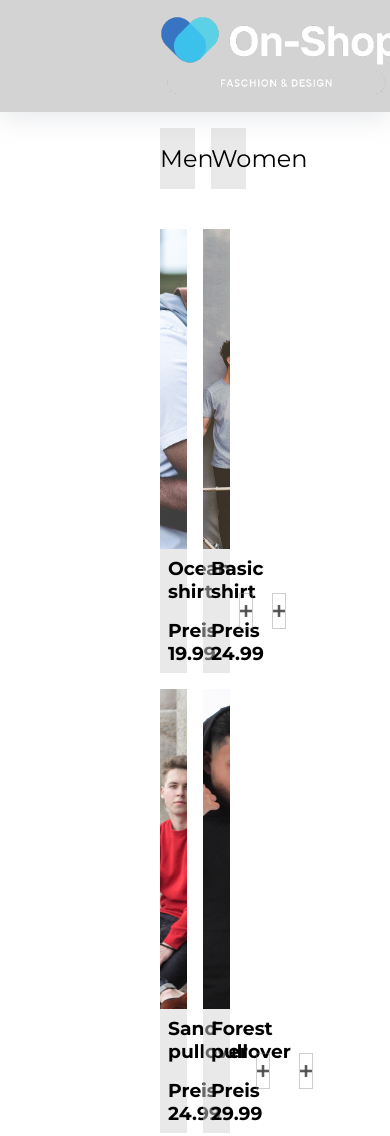
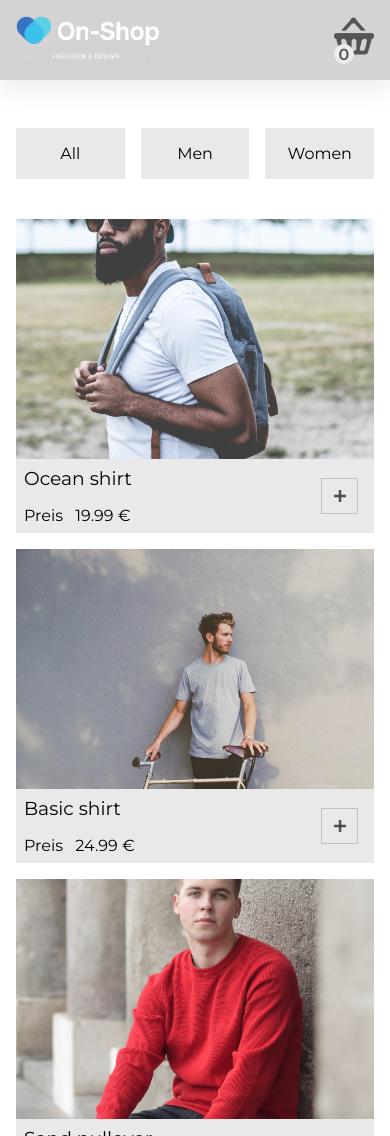
Before and after one commit to Mabu4/Test-task-online-shop, a plain HTML site: page index.html in a window 390 px wide. Shown: the top 1136 px of the page. Drawn offline with Linux system fonts and the light colour scheme.

Commit message:
responsives Design

```diff
--- a/classes/shopping-cart.class.js
+++ b/classes/shopping-cart.class.js
@@ -131,12 +131,14 @@ class ShoppingCart {
                 <div onclick="shoppingCart.reduce(${i})" class="shopping_basket-icon-container shopping_basket-icon-container-minus">
                     <img class="shopping_basket-icon-minus shopping_basket-icon" src="./img/minus.png">
                 </div>
-                <div onclick="shoppingCart.increase(${i})" class="shopping_basket-icon-container">
+                <div onclick="shoppingCart.increase(${i})" class="shopping_basket-icon-container shopping_basket-icon-container-plus">
                     <img class="shopping_basket-icon-plus shopping_basket-icon" src="./img/plus.png">
                 </div>
             </div>
             <div class="shopping_basket-price">${(Math.round(product['price'] * 100) / 100).toFixed(2)} €</div>
-            <img onclick="shoppingCart.deleteProduct(${i})" class="shopping_basket-icon-trash" src="./img/trash.png">
+            <div class="shopping_basket-icon-trash-outer">
+                <img onclick="shoppingCart.deleteProduct(${i})" class="shopping_basket-icon-trash" src="./img/trash.png">
+            </div>
         </div>
     `;
     }
--- a/index.html
+++ b/index.html
@@ -18,11 +18,14 @@
 </head>
 <body onload="init()">
     <div class="navbar">
-        <img class="logo" src="./img/logo.png">
-        <div class="basket-box" id="basket-icon" onclick="openBasket()">
-            <img class="basket-img" src="./img/basket.png">
-            <div id="basket-number" class="basket-number">0</div>
+        <div class="primary-container navbar-container">
+            <img class="logo" src="./img/logo.png">
+            <div class="basket-box" id="basket-icon" onclick="openBasket()">
+                <img class="basket-img" src="./img/basket.png">
+                <div id="basket-number" class="basket-number">0</div>
+            </div>
         </div>
+
     </div>
     <div class="shopping-basket d-none" id="shopping-basket">
         <h2 class="shopping-basket-headline">Warenkorb</h2>
@@ -92,12 +95,16 @@
 
     </div>
 
-    <div class="categorys">
+    <div class="categorys primary-container">
+        <div onclick="decideCategory('all')" class="category-element">All</div>
         <div onclick="decideCategory('men')" class="category-element">Men</div>
         <div onclick="decideCategory('women')" class="category-element">Women</div>
     </div>
-    <div id="products-container" class="products-container">
+    <div class="primary-container">
+        <div id="products-container" class="products-container">
 
+        </div>
     </div>
+
 </body>
 </html>
--- a/main.js
+++ b/main.js
@@ -64,7 +64,7 @@ function productsHTML(product){
                 <div>
                     <h3 class="product-name">${product['name']}</h3>
                     <h3 class="product-price">
-                        Preis <span>${product['price']}</span>
+                        <span class="product-price-text">Preis</span> <span>${product['price']}</span> €
                     </h3>
                 </div>
                 <div onclick="shoppingCart.addToBasket(${product['id']})" id="product-${product}" class="product-plus-img-outer">
--- a/styles.css
+++ b/styles.css
@@ -3,7 +3,14 @@
 body {
     margin: 0;
     font-family: 'Montserrat', sans-serif;
+}
 
+.primary-container {
+    padding-left: 10rem;
+    padding-right: 10rem;
+    max-width: 75rem;
+    margin-left: auto;
+    margin-right: auto;
 }
 
 h3 {
@@ -14,13 +21,18 @@ h3 {
     position: fixed;
     z-index: 1;
     top: 0;
+    left: 0;
+    right: 0;
+    background-color: lightgray;
+    padding-top: 1rem;
+    padding-bottom: 1rem;
+    box-shadow: rgba(149, 157, 165, 0.2) 0px 8px 24px;
+}
+
+.navbar-container {
     display: flex;
     justify-content: space-between;
     align-items: center;
-    background-color: lightgray;
-    width: 100%;
-    padding: 1rem 10rem;
-    box-shadow: rgba(149, 157, 165, 0.2) 0px 8px 24px;
 }
 
 .logo {
@@ -60,15 +72,14 @@ h3 {
 .categorys {
     display: flex;
     justify-content: space-between;
-    padding: 0 10rem;
     margin-top: 7rem;
 }
 
 .category-element {
     padding: 1rem 0;
-    width: 50%;
+    width: 33.33%;
+    margin: 1rem 0.5rem;
     text-align: center;
-    margin: 1rem 0rem;
     background-color: rgba(211, 211, 211, 0.492);
     cursor: pointer;
     font-size: 1.5rem;
@@ -76,11 +87,11 @@ h3 {
 }
 
 .category-element:first-child {
-    margin-right: 0.5rem;
+    margin-left: 0rem;
 }
 
 .category-element:last-child {
-    margin-left: 0.5rem;
+    margin-right: 0rem;
 }
 
 .category-element:hover{
@@ -88,7 +99,10 @@ h3 {
 }
 
 .products-container {
-    margin: 1rem 9.5rem;
+    margin-top: 1rem;
+    margin-bottom: 1rem;
+    margin-left: -0.5rem;
+    margin-right: -0.5rem;
     display: flex;
     flex-wrap: wrap;
 }
@@ -115,6 +129,15 @@ h3 {
 .product-price, .product-name {
     margin: 0;
     padding: 0.5rem 0.5rem;
+    font-weight: 400;
+}
+
+.product-price {
+    font-size: 1rem;
+}
+
+.product-price-text {
+    padding-right: 0.5rem;
 }
 
 .product-plus-img-outer {
@@ -186,9 +209,6 @@ h3 {
     font-weight: 600;
 }
 
-.shopping-basket-totals-numbers {
-    margin-left: 4rem;
-}
 
 .button-box {
     display: flex;
@@ -277,6 +297,95 @@ h3 {
     border-top: 1px solid gray;
 }
 
+@media(max-width: 70em){
+    .primary-container {
+        padding-left: 7.5rem;
+        padding-right: 7.5rem;
+    }
+}
+
+@media(max-width: 62.5em){
+    .primary-container {
+        padding-left: 5rem;
+        padding-right: 5rem;
+    }
+}
+
+@media(max-width: 55em){
+    .primary-container {
+        padding-left: 2.5rem;
+        padding-right: 2.5rem;
+    }
+}
+
+@media(max-width: 50em){
+    .primary-container {
+        padding-left: 1rem;
+        padding-right: 1rem;
+    }
+}
+
+@media(max-width: 45em){
+    .product-img {
+        height: 15rem;
+    }
+}
+
+@media(max-width: 35em){
+    .products-container {
+        flex-direction: column;
+        margin: 1rem 0rem;
+    }
+    .product {
+        width: 100%;
+        margin: 0.5rem 0rem;
+    }
+    .logo {
+        height: 3rem;
+    }
+    .shopping-basket {
+        top: 5rem;
+        left: 0;
+        padding: 1rem;
+    }
+    .shopping_basket-box {
+        flex-wrap: wrap;
+    }
+    .shopping_basket-name {
+        width: 50%;
+        flex-grow: 1;
+        padding-bottom: 0.5rem;
+        padding-right: 0;
+    }
+    .shopping_basket-icon-box {
+        width: 50%;
+        justify-content: flex-end;
+        flex-shrink: 1;
+    }
+    .shopping_basket-icon-container-minus {
+        margin-left: 0;
+    }
+    .shopping_basket-icon-container-plus {
+        margin-right: 0;
+    }
+    .shopping_basket-price {
+        padding-left: 0;
+        width: 50%;
+    }
+    .shopping_basket-icon-trash {
+        margin-left: 0;
+        width: 1.2rem;
+    }
+    .shopping_basket-icon-trash-outer {
+        width: 50%;
+        display: flex;
+        justify-content: flex-end;
+    }
+    .category-element {
+        font-size: 1rem;
+    }
+}
+
 
 
 
```
